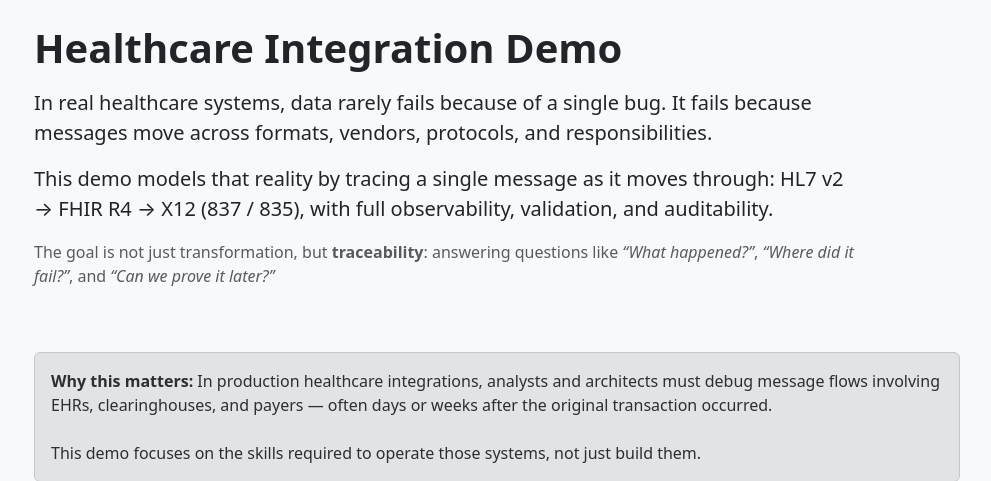
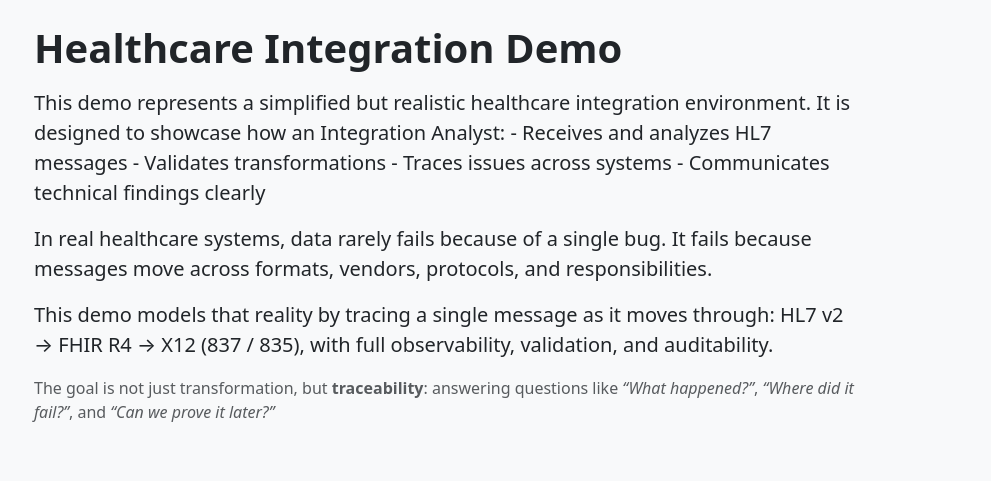
Before and after one commit to yzenith/django-sam-healthcare, a Django app: page / in a window 1280 px wide. Shown: the part 56-537 px from the top of the page, without its empty margins (48-1039 px from the left). Run offline with Django 4.2, Linux system fonts and the light colour scheme; data that the repository does not hold is empty.

Commit message:
refactor readme and homepage wording

```diff
--- a/example/templates/home.html
+++ b/example/templates/home.html
@@ -7,6 +7,18 @@
 <div class="row mb-5">
   <div class="col-lg-9">
     <h1 class="mb-3">Healthcare Integration Demo</h1>
+
+    <p class="lead">
+      This demo represents a simplified but realistic healthcare integration environment.
+
+        It is designed to showcase how an Integration Analyst:
+        - Receives and analyzes HL7 messages
+        - Validates transformations
+        - Traces issues across systems
+        - Communicates technical findings clearly
+
+
+    </p>
 
     <p class="lead">
       In real healthcare systems, data rarely fails because of a single bug.
```
Also changed, not shown: README.md.
